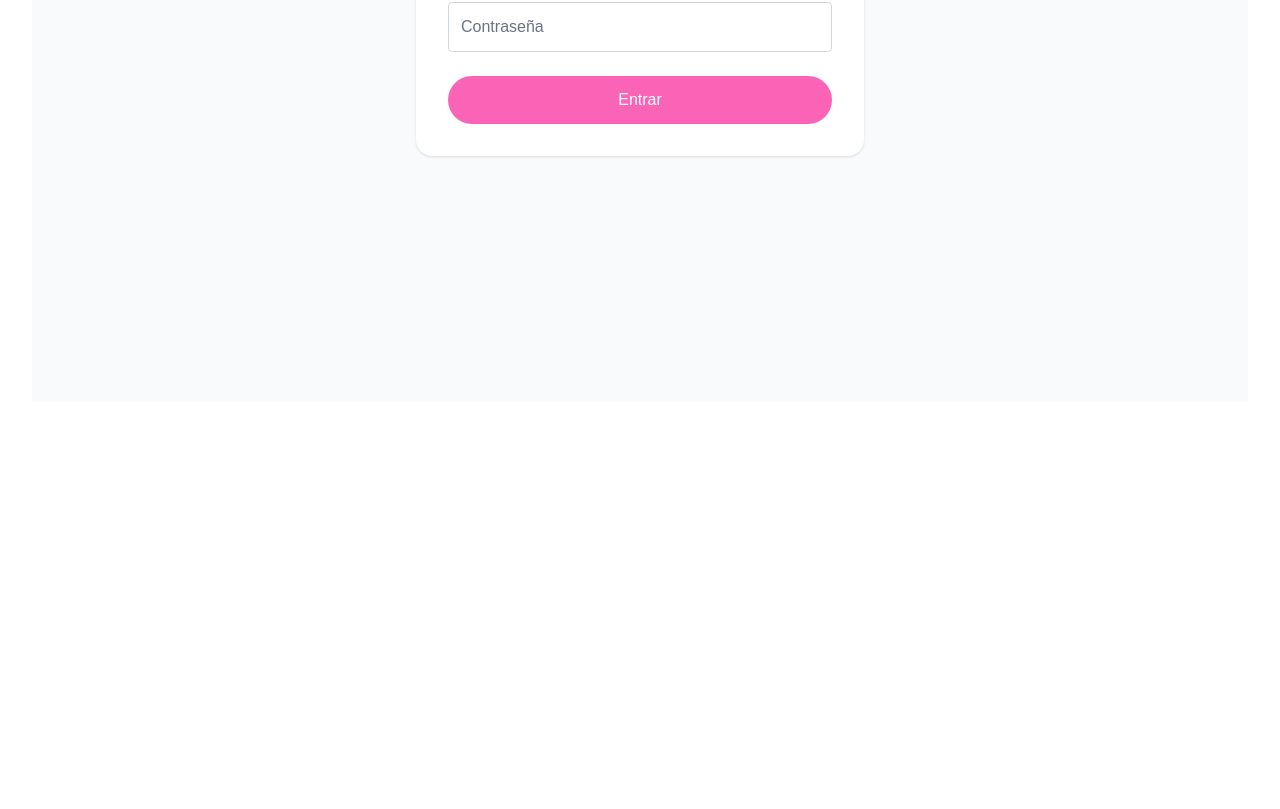
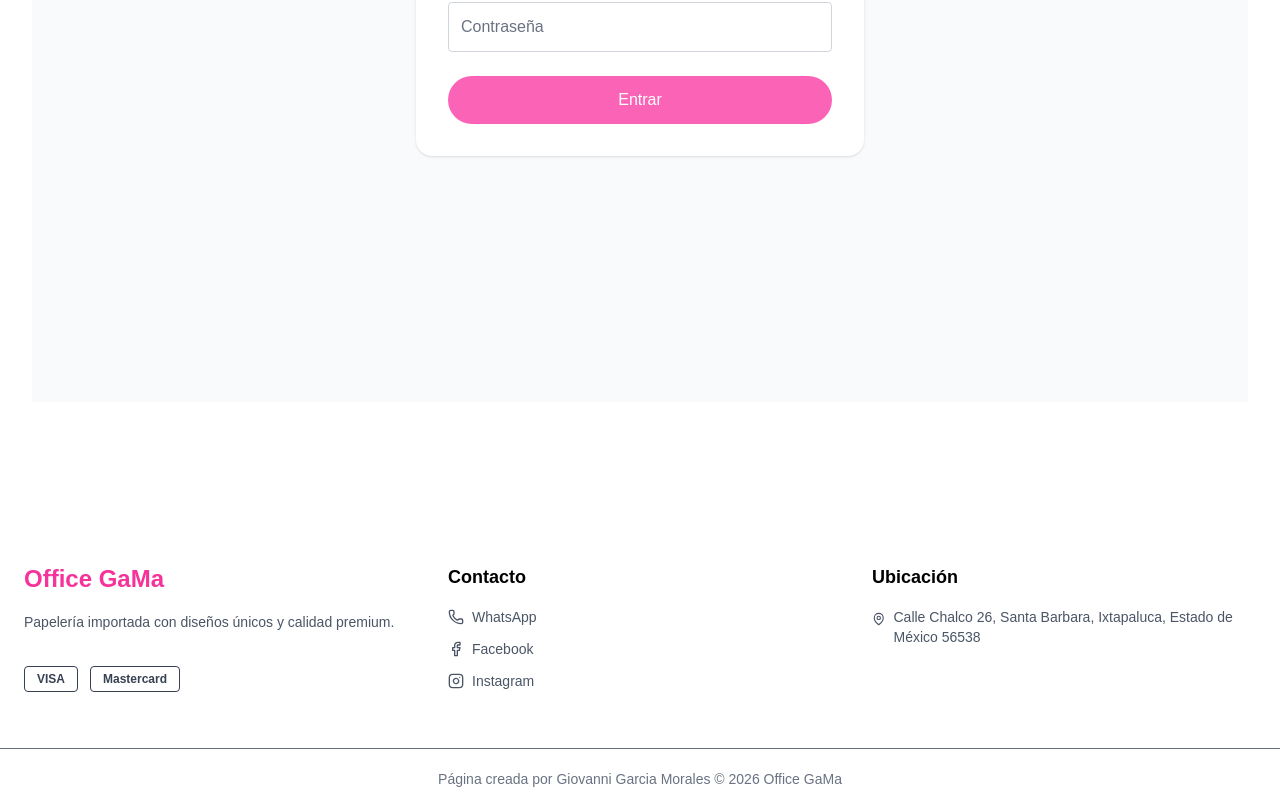
Before and after one commit to BosskingGM/office-gama, a Next.js app: page /login in a window 1280 px wide. Shown: the part 487-1296 px from the top of the page. Before the commit the page ends 913 px from the top, so only its background shows below. Built offline with nearby package versions, Linux system fonts and the light colour scheme; no server answers.

Commit message:
V1 FINAL

```diff
--- a/package.json
+++ b/package.json
@@ -11,6 +11,7 @@
   "dependencies": {
     "@stripe/stripe-js": "^8.8.0",
     "@supabase/supabase-js": "^2.97.0",
+    "lucide-react": "^0.575.0",
     "next": "16.1.6",
     "react": "19.2.3",
     "react-dom": "19.2.3",
--- a/src/app/admin/inventario/page.tsx
+++ b/src/app/admin/inventario/page.tsx
@@ -10,9 +10,35 @@ export default function InventarioPage() {
   const [name, setName] = useState("");
   const [price, setPrice] = useState("");
   const [description, setDescription] = useState("");
+  const [category, setCategory] = useState("");
 
   const [variants, setVariants] = useState<any[]>([]);
   const [loading, setLoading] = useState(false);
+
+  const categories = [
+    "Sacapuntas",
+    "Libretas",
+    "Washi Tapes",
+    "Stickers",
+    "Tintas",
+    "Sellos",
+    "Post It",
+    "Plumones",
+    "Folders",
+    "Plumas",
+    "Pegamento",
+    "Extras",
+    "Marca Textos",
+    "Cutters",
+    "Lapiceras",
+    "Crayolas",
+    "Lacre",
+    "Gises",
+    "Colores",
+    "Correctores",
+    "Juegos Geométricos",
+    "Liquidación",
+  ];
 
   const fetchProducts = async () => {
     const { data } = await supabase
@@ -32,6 +58,7 @@ export default function InventarioPage() {
     setName("");
     setPrice("");
     setDescription("");
+    setCategory("");
     setVariants([]);
   };
 
@@ -72,6 +99,7 @@ export default function InventarioPage() {
     setName(product.name);
     setPrice(product.price.toString());
     setDescription(product.description);
+    setCategory(product.category || "");
 
     const { data } = await supabase
       .from("product_variants")
@@ -118,6 +146,7 @@ export default function InventarioPage() {
             name,
             price: parseFloat(price),
             description,
+            category,
           })
           .eq("id", editingId);
       } else {
@@ -127,6 +156,7 @@ export default function InventarioPage() {
             name,
             price: parseFloat(price),
             description,
+            category,
           })
           .select()
           .single();
@@ -195,7 +225,6 @@ export default function InventarioPage() {
           📦 Inventario
         </h1>
 
-        {/* FORMULARIO */}
         <form
           onSubmit={handleSubmit}
           className="bg-white p-6 sm:p-10 rounded-2xl shadow-sm space-y-6"
@@ -218,6 +247,20 @@ export default function InventarioPage() {
             />
           </div>
 
+          {/* SELECT CATEGORÍA */}
+          <select
+            value={category}
+            onChange={(e) => setCategory(e.target.value)}
+            className="border px-4 py-3 rounded-xl text-black w-full"
+          >
+            <option value="">Seleccionar categoría</option>
+            {categories.map((cat, i) => (
+              <option key={i} value={cat}>
+                {cat}
+              </option>
+            ))}
+          </select>
+
           <textarea
             placeholder="Descripción"
             value={description}
@@ -229,7 +272,6 @@ export default function InventarioPage() {
 
           {variants.map((variant, index) => (
             <div key={index} className="bg-gray-50 p-5 rounded-xl border relative">
-
               <button
                 type="button"
                 onClick={() => removeVariant(index)}
@@ -294,7 +336,11 @@ export default function InventarioPage() {
             disabled={loading}
             className="bg-pink-500 text-white px-6 py-3 rounded-xl w-full"
           >
-            {loading ? "Guardando..." : editingId ? "Actualizar Producto" : "Crear Producto"}
+            {loading
+              ? "Guardando..."
+              : editingId
+              ? "Actualizar Producto"
+              : "Crear Producto"}
           </button>
         </form>
 
@@ -306,7 +352,11 @@ export default function InventarioPage() {
                 {product.name}
               </h3>
 
-              <p className="text-pink-600 font-bold mt-1">
+              <p className="text-gray-600 text-sm mt-1">
+                {product.category || "Sin categoría"}
+              </p>
+
+              <p className="text-pink-600 font-bold mt-2">
                 ${product.price} MXN
               </p>
 
--- a/src/app/layout.tsx
+++ b/src/app/layout.tsx
@@ -1,6 +1,7 @@
 import { CartProvider } from "@/context/CartContext";
 import Navbar from "@/components/navbar";
 import AuthListener from "@/components/AuthListener";
+import Footer from "@/components/Footer";
 import type { Metadata } from "next";
 import { Geist, Geist_Mono } from "next/font/google";
 import "./globals.css";
@@ -34,6 +35,7 @@ export default function RootLayout({
           bg-gray-50
           min-h-screen
           text-black
+          flex flex-col
         `}
       >
         <CartProvider>
@@ -42,10 +44,12 @@ export default function RootLayout({
 
           <Navbar />
 
-          {/* Contenedor Global Responsive */}
-          <main className="max-w-7xl mx-auto px-4 sm:px-6 lg:px-8 py-6">
+          {/* Contenedor principal */}
+          <main className="flex-1 max-w-7xl mx-auto px-4 sm:px-6 lg:px-8 py-6 w-full">
             {children}
           </main>
+
+          <Footer />
 
         </CartProvider>
       </body>
--- a/src/app/page.tsx
+++ b/src/app/page.tsx
@@ -7,6 +7,32 @@ import ProductCard from "@/components/ProductCard";
 export default function HomePage() {
   const [products, setProducts] = useState<any[]>([]);
   const [search, setSearch] = useState("");
+  const [selectedCategory, setSelectedCategory] = useState<string | null>(null);
+
+  const categories = [
+    "Sacapuntas",
+    "Libretas",
+    "Washi Tapes",
+    "Stickers",
+    "Tintas",
+    "Sellos",
+    "Post It",
+    "Plumones",
+    "Folders",
+    "Plumas",
+    "Pegamento",
+    "Extras",
+    "Marca Textos",
+    "Cutters",
+    "Lapiceras",
+    "Crayolas",
+    "Lacre",
+    "Gises",
+    "Colores",
+    "Correctores",
+    "Juegos Geométricos",
+    "Liquidación",
+  ];
 
   useEffect(() => {
     fetchProducts();
@@ -19,6 +45,7 @@ export default function HomePage() {
         id,
         name,
         price,
+        category,
         product_variants (
           id,
           image_url
@@ -30,20 +57,90 @@ export default function HomePage() {
     }
   };
 
-  const filteredProducts =
-    search.trim() === ""
-      ? products
-      : products.filter((product) =>
-          product.name.toLowerCase().includes(search.toLowerCase())
-        );
+  // 🔥 FILTRO COMBINADO (categoría + búsqueda)
+  const filteredProducts = products.filter((product) => {
+    const matchesCategory =
+      !selectedCategory || product.category === selectedCategory;
+
+    const matchesSearch =
+      search.trim() === "" ||
+      product.name.toLowerCase().includes(search.toLowerCase());
+
+    return matchesCategory && matchesSearch;
+  });
 
   return (
     <div className="min-h-screen bg-white">
 
-      {/* Contenedor profesional centrado */}
-      <div className="max-w-7xl mx-auto px-4 sm:px-6 lg:px-8 py-8">
+      {/* 🎀 HERO SECTION PREMIUM */}
+      <div className="bg-gradient-to-r from-pink-100 to-pink-50 py-16">
+        <div className="max-w-7xl mx-auto px-6 text-center space-y-6">
+          <h1 className="text-4xl sm:text-5xl font-bold text-black">
+            Papelería Importada ✨
+          </h1>
 
-        {/* 🔍 Buscador */}
+          <p className="text-lg text-gray-700 max-w-2xl mx-auto">
+            Diseños únicos, calidad premium y artículos que no encontrarás en cualquier tienda.
+          </p>
+
+          <button
+            onClick={() =>
+              window.scrollTo({ top: 600, behavior: "smooth" })
+            }
+            className="bg-pink-500 hover:bg-pink-600 text-white px-8 py-3 rounded-xl transition shadow-md"
+          >
+            Explorar catálogo
+          </button>
+        </div>
+      </div>
+
+      {/* 🏷️ CATEGORÍAS DESLIZABLES */}
+      <div className="max-w-7xl mx-auto px-4 sm:px-6 lg:px-8 mt-10">
+        <h2 className="text-xl font-semibold text-black mb-4">
+          Categorías
+        </h2>
+
+        <div className="flex gap-4 overflow-x-auto pb-4 scrollbar-hide">
+          {categories.map((cat, index) => {
+            const isActive = selectedCategory === cat;
+
+            return (
+              <div
+                key={index}
+                onClick={() =>
+                  setSelectedCategory(
+                    isActive ? null : cat
+                  )
+                }
+                className={`
+                  min-w-max
+                  px-5
+                  py-2
+                  rounded-full
+                  text-sm
+                  font-medium
+                  cursor-pointer
+                  whitespace-nowrap
+                  shadow-sm
+                  transition
+                  ${
+                    isActive
+                      ? "bg-pink-500 text-white"
+                      : "bg-pink-50 text-black hover:bg-pink-500 hover:text-white"
+                  }
+                `}
+              >
+                {cat}
+              </div>
+            );
+          })}
+        </div>
+      </div>
+
+      {/* CONTENEDOR PRINCIPAL */}
+      <div className="max-w-7xl mx-auto px-4 sm:px-6 lg:px-8 py-10">
+
+        {/* 🔍 Buscador (NO MODIFICADO) */}
         <div className="mb-8 flex justify-center sm:justify-start">
           <input
             type="text"
@@ -67,7 +164,7 @@ export default function HomePage() {
           />
         </div>
 
-        {/* 🛍 Grid Responsive Profesional */}
+        {/* 🛍 GRID ORIGINAL */}
         <div className="
           grid
           grid-cols-1
--- /dev/null
+++ b/src/components/Footer.tsx
@@ -0,0 +1,95 @@
+"use client";
+
+import { Facebook, Instagram, MapPin, Phone } from "lucide-react";
+
+export default function Footer() {
+  return (
+    <footer className="bg-white border-t mt-20">
+
+      <div className="max-w-7xl mx-auto px-6 py-14 grid grid-cols-1 md:grid-cols-3 gap-10">
+
+        {/* Marca */}
+        <div className="space-y-4">
+          <h3 className="text-2xl font-bold text-pink-500">
+            Office GaMa
+          </h3>
+
+          <p className="text-gray-600 text-sm leading-relaxed">
+            Papelería importada con diseños únicos y calidad premium.
+          </p>
+
+          {/* Métodos de pago */}
+          <div className="flex gap-3 pt-4">
+            <div className="border px-3 py-1 rounded text-xs font-semibold text-gray-700">
+              VISA
+            </div>
+            <div className="border px-3 py-1 rounded text-xs font-semibold text-gray-700">
+              Mastercard
+            </div>
+          </div>
+        </div>
+
+        {/* Contacto */}
+        <div>
+          <h4 className="font-semibold mb-4 text-lg text-black">
+            Contacto
+          </h4>
+
+          <div className="space-y-3 text-gray-600 text-sm">
+
+            <a
+              href="https://wa.me/52561806008"
+              target="_blank"
+              className="flex items-center gap-2 hover:text-pink-500 transition-all duration-300"
+            >
+              <Phone size={16} />
+              WhatsApp
+            </a>
+
+            <a
+              href="https://www.facebook.com/OfficeGaMa"
+              target="_blank"
+              className="flex items-center gap-2 hover:text-pink-500 transition-all duration-300"
+            >
+              <Facebook size={16} />
+              Facebook
+            </a>
+
+            <a
+              href="https://www.instagram.com/office_gama/"
+              target="_blank"
+              className="flex items-center gap-2 hover:text-pink-500 transition-all duration-300"
+            >
+              <Instagram size={16} />
+              Instagram
+            </a>
+
+          </div>
+        </div>
+
+        {/* Ubicación */}
+        <div>
+          <h4 className="font-semibold mb-4 text-lg text-black">
+            Ubicación
+          </h4>
+
+          <a
+            href="https://www.google.com/maps/search/?api=1&query=Calle+Chalco+26+Santa+Barbara+Ixtapaluca+Estado+de+Mexico+56538"
+            target="_blank"
+            className="flex items-start gap-2 text-gray-600 text-sm hover:text-pink-500 transition-all duration-300"
+          >
+            <MapPin size={16} className="mt-1" />
+            Calle Chalco 26, Santa Barbara,
+            Ixtapaluca, Estado de México 56538
+          </a>
+        </div>
+
+      </div>
+
+      {/* Línea inferior minimalista */}
+      <div className="border-t text-center py-5 text-sm text-gray-500">
+        Página creada por Giovanni Garcia Morales © {new Date().getFullYear()} Office GaMa
+      </div>
+    </footer>
+  );
+}
```
Also changed, not shown: 1 other file (tests, documents, lock files or other folders).
